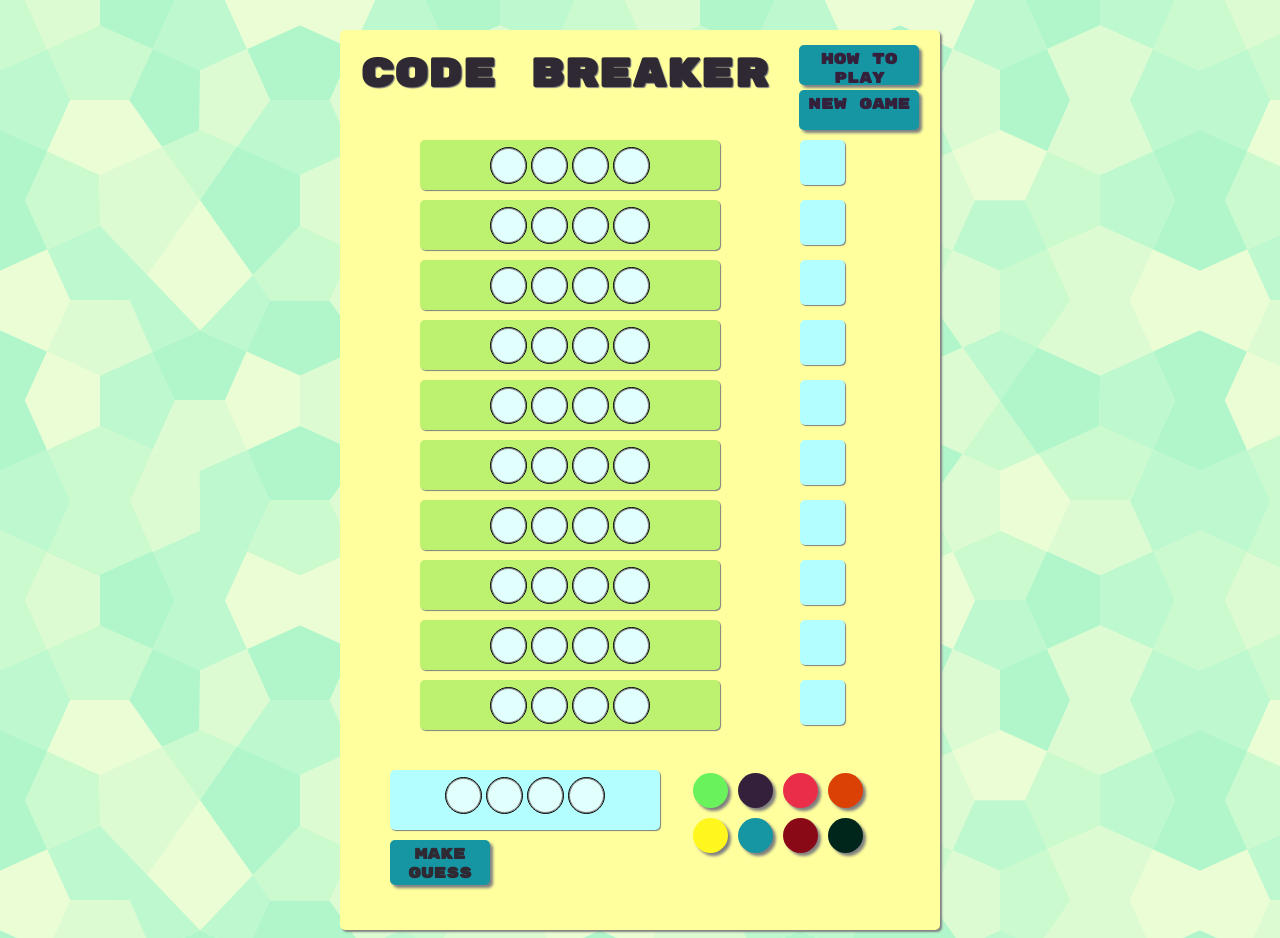
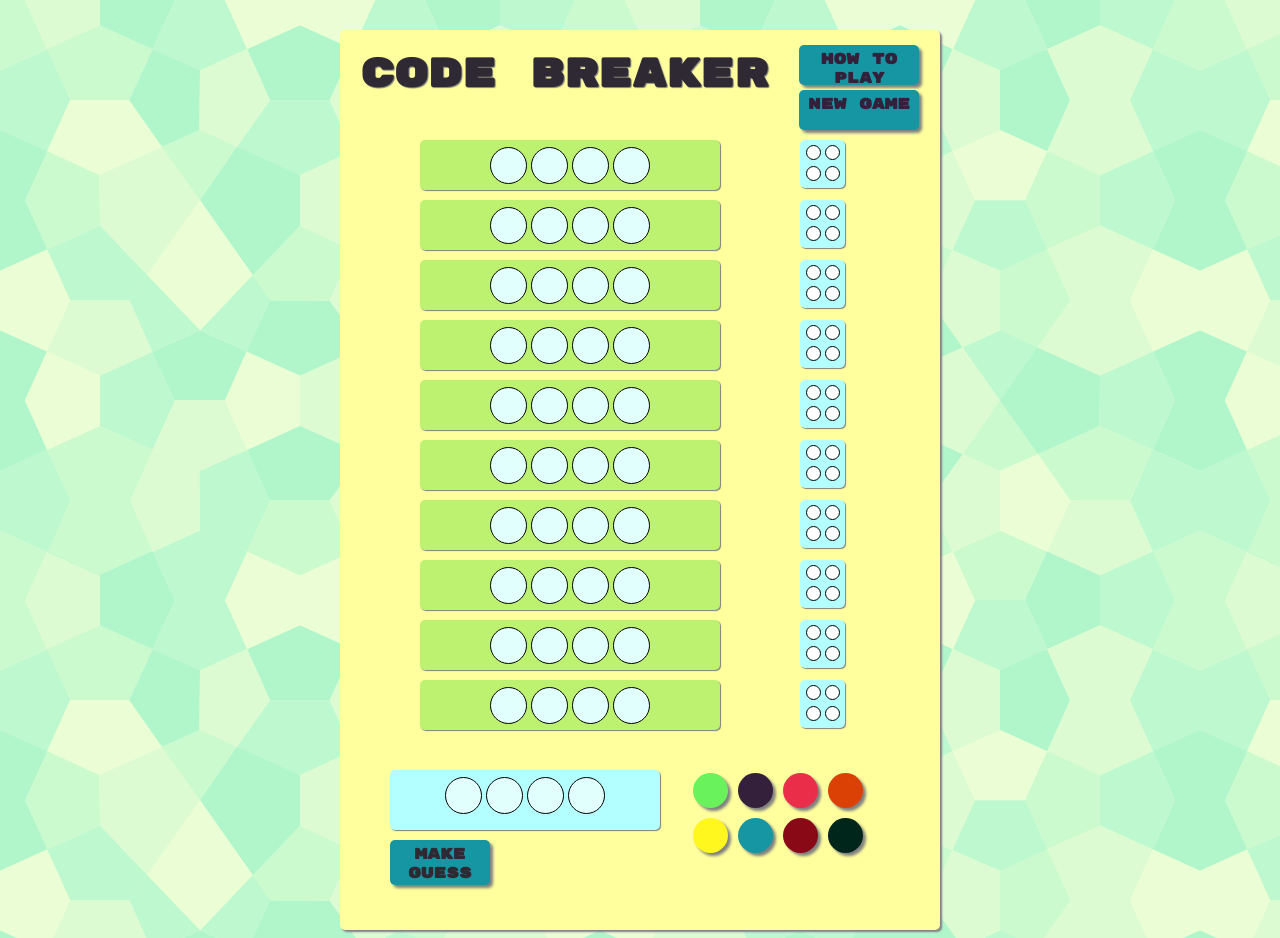
Before and after one commit to shawn-wilkinson/codebreaker, a PHP site: page / in a window 1280 px wide. Run offline with PHP 8.4, Linux system fonts and the light colour scheme; some libraries are stand-ins or nearby versions.

Commit message:
add result pegs, fix bugs

```diff
--- a/css/application.css
+++ b/css/application.css
@@ -86,6 +86,18 @@ body{
   height:45px;
   margin-right:45px;
   float:right;
+  text-align:center;
+  padding-top:3px;
+}
+
+.result-peg{
+  border: 1px solid black;
+  height:13px;
+  width: 13px;
+  border-radius: 13px;
+  display: inline-block;
+  background-color:white;
+  margin-top:2px;
 }
 
 #make-guess{
@@ -114,7 +126,7 @@ body{
   display: inline-block;
   vertical-align:center;
   border:1px solid black;
-  box-shadow: 0 0 .5px 1px gray inset;
+
 }
 
 #guess-options{
--- a/index.html
+++ b/index.html
@@ -31,7 +31,12 @@
             <div class="peg-input" id="peg-3"></div>
             <div class="peg-input" id="peg-4"></div>
           </div>
-          <div class="result" id="result-10"></div>
+          <div class="result" id="result-10">
+              <div class="result-peg"></div>
+              <div class="result-peg"></div>
+              <div class="result-peg"></div>
+              <div class="result-peg"></div>
+          </div>
         </div>
         <div class="row">
           <div class="guess" id="guess-9">
@@ -40,7 +45,12 @@
             <div class="peg-input" id="peg-3"></div>
             <div class="peg-input" id="peg-4"></div>
           </div>
-          <div class="result" id="result-9"></div>
+          <div class="result" id="result-9">
+              <div class="result-peg"></div>
+              <div class="result-peg"></div>
+              <div class="result-peg"></div>
+              <div class="result-peg"></div>
+          </div>
         </div>
         <div class="row">
           <div class="guess" id="guess-8">
@@ -49,7 +59,12 @@
             <div class="peg-input" id="peg-3"></div>
             <div class="peg-input" id="peg-4"></div>
           </div>
-          <div class="result" id="result-8"></div>
+          <div class="result" id="result-8">
+              <div class="result-peg"></div>
+              <div class="result-peg"></div>
+              <div class="result-peg"></div>
+              <div class="result-peg"></div>
+          </div>
         </div>
         <div class="row">
           <div class="guess" id="guess-7">
@@ -58,7 +73,12 @@
             <div class="peg-input" id="peg-3"></div>
             <div class="peg-input" id="peg-4"></div>
           </div>
-          <div class="result" id="result-7"></div>
+          <div class="result" id="result-7">
+              <div class="result-peg"></div>
+              <div class="result-peg"></div>
+              <div class="result-peg"></div>
+              <div class="result-peg"></div>
+          </div>
         </div>
         <div class="row">
           <div class="guess" id="guess-6">
@@ -67,7 +87,12 @@
             <div class="peg-input" id="peg-3"></div>
             <div class="peg-input" id="peg-4"></div>
           </div>
-          <div class="result" id="result-6"></div>
+          <div class="result" id="result-6">
+              <div class="result-peg"></div>
+              <div class="result-peg"></div>
+              <div class="result-peg"></div>
+              <div class="result-peg"></div>
+          </div>
         </div>
         <div class="row">
           <div class="guess" id="guess-5">
@@ -76,7 +101,12 @@
             <div class="peg-input" id="peg-3"></div>
             <div class="peg-input" id="peg-4"></div>
           </div>
-          <div class="result" id="result-5"></div>
+          <div class="result" id="result-5">
+              <div class="result-peg"></div>
+              <div class="result-peg"></div>
+              <div class="result-peg"></div>
+              <div class="result-peg"></div>
+          </div>
         </div>
         <div class="row">
           <div class="guess" id="guess-4">
@@ -85,7 +115,12 @@
             <div class="peg-input" id="peg-3"></div>
             <div class="peg-input" id="peg-4"></div>
           </div>
-          <div class="result" id="result-4"></div>
+          <div class="result" id="result-4">
+              <div class="result-peg"></div>
+              <div class="result-peg"></div>
+              <div class="result-peg"></div>
+              <div class="result-peg"></div>
+          </div>
         </div>
         <div class="row">
           <div class="guess" id="guess-3">
@@ -94,7 +129,12 @@
             <div class="peg-input" id="peg-3"></div>
             <div class="peg-input" id="peg-4"></div>
           </div>
-          <div class="result" id="result-3"></div>
+          <div class="result" id="result-3">
+              <div class="result-peg"></div>
+              <div class="result-peg"></div>
+              <div class="result-peg"></div>
+              <div class="result-peg"></div>
+          </div>
         </div>
         <div class="row">
           <div class="guess" id="guess-2">
@@ -103,7 +143,12 @@
             <div class="peg-input" id="peg-3"></div>
             <div class="peg-input" id="peg-4"></div>
           </div>
-          <div class="result" id="result-2"></div>
+          <div class="result" id="result-2">
+              <div class="result-peg"></div>
+              <div class="result-peg"></div>
+              <div class="result-peg"></div>
+              <div class="result-peg"></div>
+          </div>
         </div>
         <div class="row">
           <div class="guess" id="guess-1">
@@ -112,7 +157,12 @@
             <div class="peg-input" id="peg-3"></div>
             <div class="peg-input" id="peg-4"></div>
           </div>
-          <div class="result" id="result-1"></div>
+          <div class="result" id="result-1">
+              <div class="result-peg"></div>
+              <div class="result-peg"></div>
+              <div class="result-peg"></div>
+              <div class="result-peg"></div>
+          </div>
         </div>
       </div>
     </div>
--- a/js/application.js
+++ b/js/application.js
@@ -38,6 +38,7 @@ $(".peg-input").droppable({
 
 $("#make-guess-button").on("click",function(event){
   game.makeGuess();
+  gameView.clearInputArea();
 });
 
 
--- a/js/game.js
+++ b/js/game.js
@@ -5,14 +5,9 @@ function randomNumber(){
 };
 
 
-
-
-
 var Game = function(view){
   this.view = view;
 };
-
-
 
 
 Game.prototype.newGame = function(){
@@ -30,6 +25,8 @@ Game.prototype.makeGuess=function(){
   var guess = this.obtainGuess();
   this.view.displayGuess(guess,this.timesGuessed);
   var result = this.checkGuess(guess);
+  for(i=0;i < result[0];i++)
+
   // check result against code
   // update guessed colors and results accordingly;
   // Check if they won, the game is over, or they still play
@@ -51,7 +48,7 @@ var num1 = $("#input-1").find(".color-option").attr("name");
 };
 
 Game.prototype.checkGuess=function(guess){
-  this.determineMatches(guess);
+  var pegthis.determineMatches(guess);
   if (guess[0] == this.code[0] && guess[1] == this.code[1] && guess[2] == this.code[2] && guess[3] == this.code[3]){
     alert("You Won! I'm soooo proud!");
   };
@@ -65,5 +62,5 @@ Game.prototype.determineMatches=function(guess){
     if(this.code[i] === guess[i]){directMatches ++ };
   };
   console.log(directMatches);
-
+  return[directMatches,colorMatches]
 };
--- a/js/view.js
+++ b/js/view.js
@@ -9,6 +9,8 @@ GameView.prototype.displayInstructions = function(){
 
 GameView.prototype.clearBoard = function(){
   //FILL THIS OUT - CLEAN OUT THE PREVIOUS GAME
+  this.clearInputArea();
+  this.clearPegBoard();
 };
 
 GameView.prototype.displayGuess = function(guess,guessNum){
@@ -22,3 +24,11 @@ GameView.prototype.displayGuess = function(guess,guessNum){
 GameView.prototype.returnColor = function(number){
   return this.colors[number]
 }
+
+GameView.prototype.clearInputArea = function(){
+  $("#guess-input-board .color-option").remove();
+};
+
+GameView.prototype.clearPegBoard = function(){
+  $("#guess-board .peg-input").css("background-color","#E1FFFD");
+};
```
